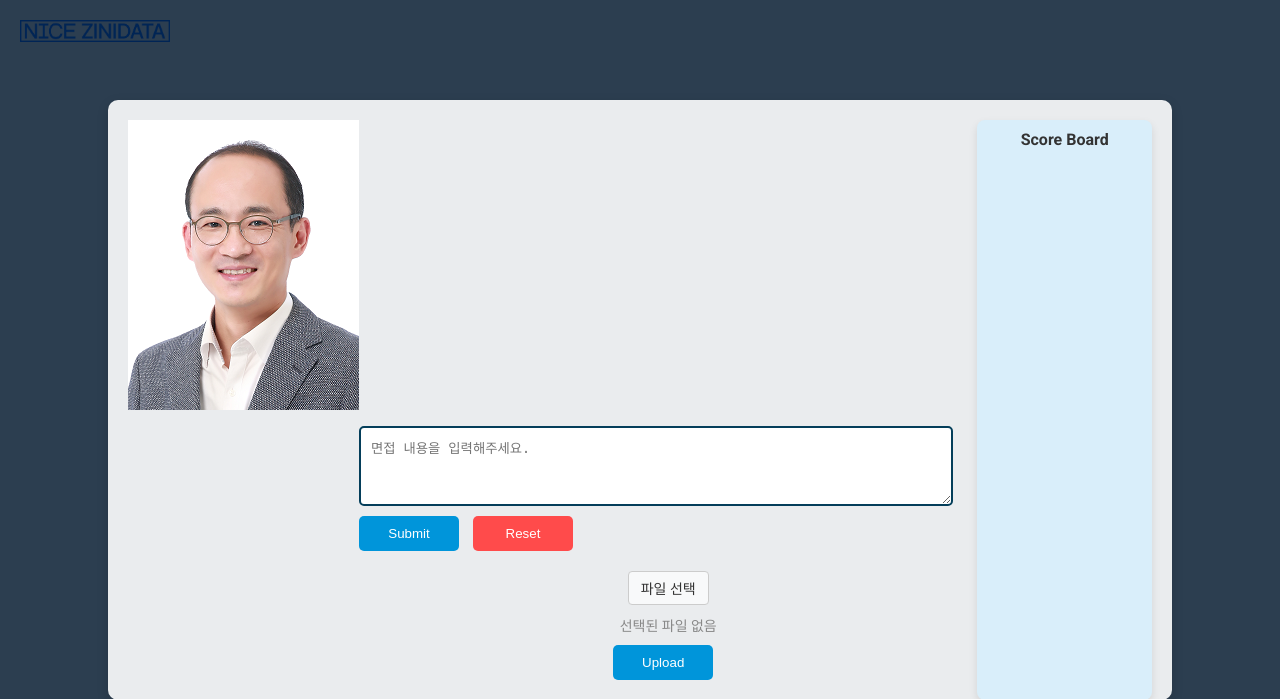
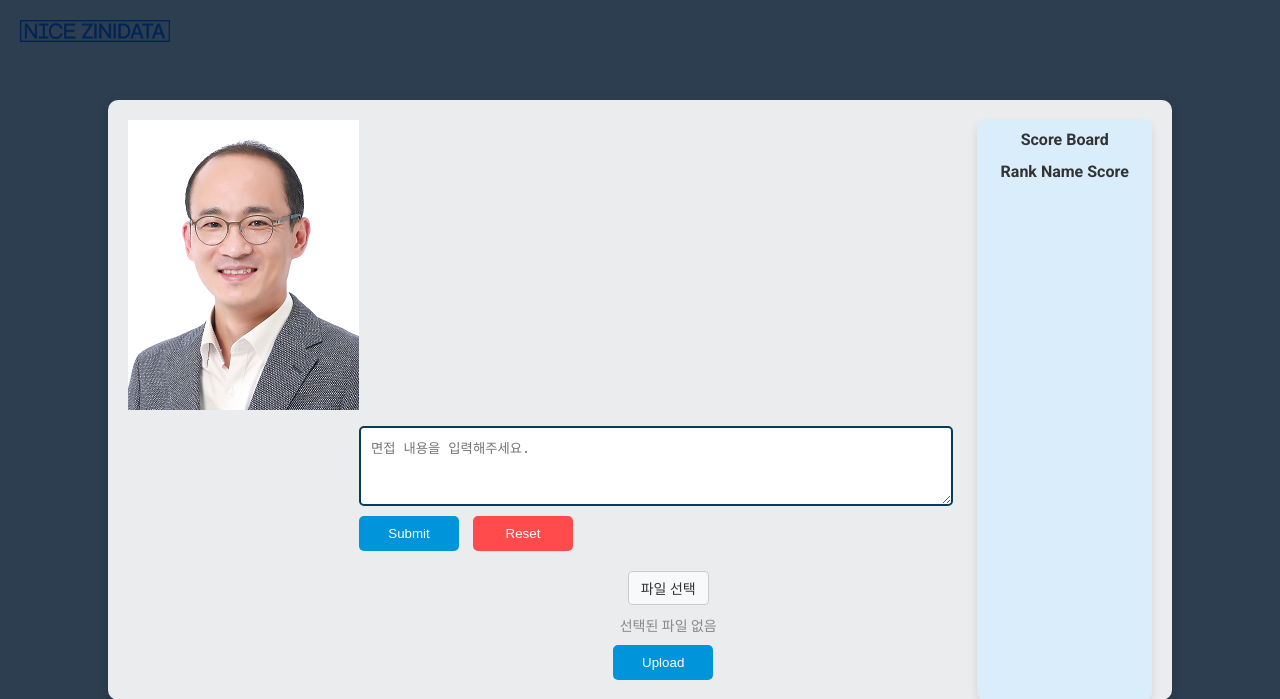
Before and after one commit to junghyunjang-tech/samdoo92_py, a Flask app: page / in a window 1280 px wide. Shown: the top 699 px of the page. Run offline with Flask 2, Linux system fonts and the light colour scheme; the visitor is signed in with stand-in values (Sample User, id 1); lists and menus that the app fills with data are empty.

Commit message:
랭킹 및 순위 추가

```diff
--- a/app.py
+++ b/app.py
@@ -1,22 +1,14 @@
 from flask import Flask, render_template, request, redirect, url_for, session
 from openai import OpenAI
-# import openai
 from dotenv import load_dotenv
 import os
 import time
 import re
+import pandas as pd
 
 # 환경 변수 로드
 load_dotenv()
 
-# class OpenAI:
-#     def __init__(self, api_key):
-#         openai.api_key = api_key
-#
-#     def complete(self, **kwargs):
-#         return openai.Completion.create(**kwargs)
-
-# API_KEY = os.environ['OPENAI_API_KEY']
 API_KEY = os.getenv("OPENAI_API_KEY")
 print(API_KEY)
 
@@ -58,33 +50,36 @@ def extract_text(data):
         for content in message['content']:
             text = content['text']['value']
             name_pattern = r"안녕하세요,\s*([가-힣]+)님"
-            # score_pattern = r"평가 점수:\s*(\d\.\d)/5점"
             score_pattern = r"평가 점수:\s*([\d.]+)/5점"
 
-            # 정규 표현식 검색
             name_match = re.search(name_pattern, text)
             score_match = re.search(score_pattern, text)
 
-            # 검색된 결과 저장
             if name_match and score_match:
                 name = name_match.group(1)
-                score = float(score_match.group(1))  # 점수를 float로 변환
+                score = float(score_match.group(1))
                 extracted_data.append({"name": name, "score": score})
-                print(f"이름: {name}")
-                print(f"평가 점수: {score}")
+                print(f"이름: {name}, 평가 점수: {score}")
             else:
                 print("이름 또는 평가 점수를 찾을 수 없습니다.")
 
-    # 세션에 저장된 데이터를 업데이트
     if 'extracted_data' in session:
         session['extracted_data'].extend(extracted_data)
     else:
         session['extracted_data'] = extracted_data
 
-    # 점수 기준으로 정렬 (내림차순)
-    session['extracted_data'] = sorted(session['extracted_data'], key=lambda x: x['score'], reverse=True)
+    df = pd.DataFrame(session['extracted_data'])
+    df['score'] = pd.to_numeric(df['score'])
+    df_sorted = df.sort_values(by='score', ascending=False).reset_index(drop=True)
+    df_sorted['rank'] = df_sorted.index + 1  # 순위 추가
 
-    return extracted_data
+    session['extracted_data'] = df_sorted.to_dict(orient='records')  # DataFrame을 딕셔너리로 변환하여 세션에 저장
+    print("정렬된 데이터:", session['extracted_data'])  # 정렬된 데이터 출력
+
+    return session['extracted_data']
+
+
+
 
 @app.route('/')
 def index():
@@ -101,7 +96,9 @@ def index():
                 html += f'<div class="message {role_class}">{text_value}</div>\n'
 
     extracted_data = session.get('extracted_data', [])
+    print("세션에 저장된 정렬된 데이터:", extracted_data)  # 세션 데이터 출력
     return render_template('index.html', my_variable=html, extracted_data=extracted_data)
+
 
 @app.route('/reset', methods=['GET'])
 def reset():
--- a/templates/index.html
+++ b/templates/index.html
@@ -35,11 +35,20 @@
     </div>
     <div class="ranking-container">
         <div class="ranking-title">Score Board</div>
-        {% for data in extracted_data %}
-        <div class="ranking-item">
-            이름: {{ data.name }} - 평가 점수: {{ data.score }}
-        </div>
-        {% endfor %}
+        <table class="ranking-table">
+            <tr>
+                <th>Rank</th>
+                <th>Name</th>
+                <th>Score</th>
+            </tr>
+            {% for data in extracted_data %}
+            <tr>
+                <td>{{ data.rank }}</td>
+                <td>{{ data.name }}</td>
+                <td>{{ data.score }}</td>
+            </tr>
+            {% endfor %}
+        </table>
     </div>
 </div>
 <script>
--- a/uploads/면접.txt
+++ b/uploads/면접.txt
@@ -1,4 +1,4 @@
-안녕하세요, 박서연입니다. 저는 대기업에서 7년 동안 다양한 프로젝트를 관리하며, 문제 해결 능력을 발전시켰습니다. 고객의 니즈를 세밀하게 파악하여 최적의 솔루션을 제공함으로써 여러 번 큰 성과를 이끌어낸 경험이 있습니다. 특히, 한 프로젝트에서는 제한된 예산 상황에서도 밤낮을 가리지 않고 창의적인 방법을 통해 고객 만족도를 크게 향상시켰습니다.
+안녕하세요, 장정현입니다. 저는 대기업에서 7년 동안 다양한 프로젝트를 관리하며, 문제 해결 능력을 발전시켰습니다. 고객의 니즈를 세밀하게 파악하여 최적의 솔루션을 제공함으로써 여러 번 큰 성과를 이끌어낸 경험이 있습니다. 특히, 한 프로젝트에서는 제한된 예산 상황에서도 밤낮을 가리지 않고 창의적인 방법을 통해 고객 만족도를 크게 향상시켰습니다.
 저는 항상 열정적으로 업무에 임하며, 어떠한 어려움이 있어도 끝까지 해결책을 찾기 위해 최선을 다합니다. 주어진 목표를 달성하기 위해 끊임없이 노력하고, 제한된 자원 속에서도 새로운 아이디어를 통해 문제를 해결해 나갑니다. 이러한 과정에서 다양한 어려움을 극복하고 성과를 이룬 경험은 저의 강한 의지를 잘 보여줍니다.
 또한, 저는 새로운 접근 방식과 혁신적인 아이디어를 통해 기존의 틀을 넘어서고자 노력합니다. 시장의 변화에 빠르게 대응하며, 데이터를 분석하여 보다 나은 전략을 수립하는 것을 즐깁니다. 예를 들어, 시장 진입 프로젝트에서 경쟁사와의 차별화를 위해 새로운 마케팅 전략을 제안하고 실행하여 큰 성과를 이끌어낸 경험이 있습니다.
 다양한 경험을 통해 많은 것을 배우고, 이를 바탕으로 더 나은 해결책을 찾아내는 능력을 키워왔습니다. 고객의 본질적인 요구를 이해하고, 그들이 원하는 바를 정확히 파악하려는 자세를 가지고 있습니다. 이러한 능력은 고객과의 협상 과정에서도 큰 도움이 되었습니다.
```
